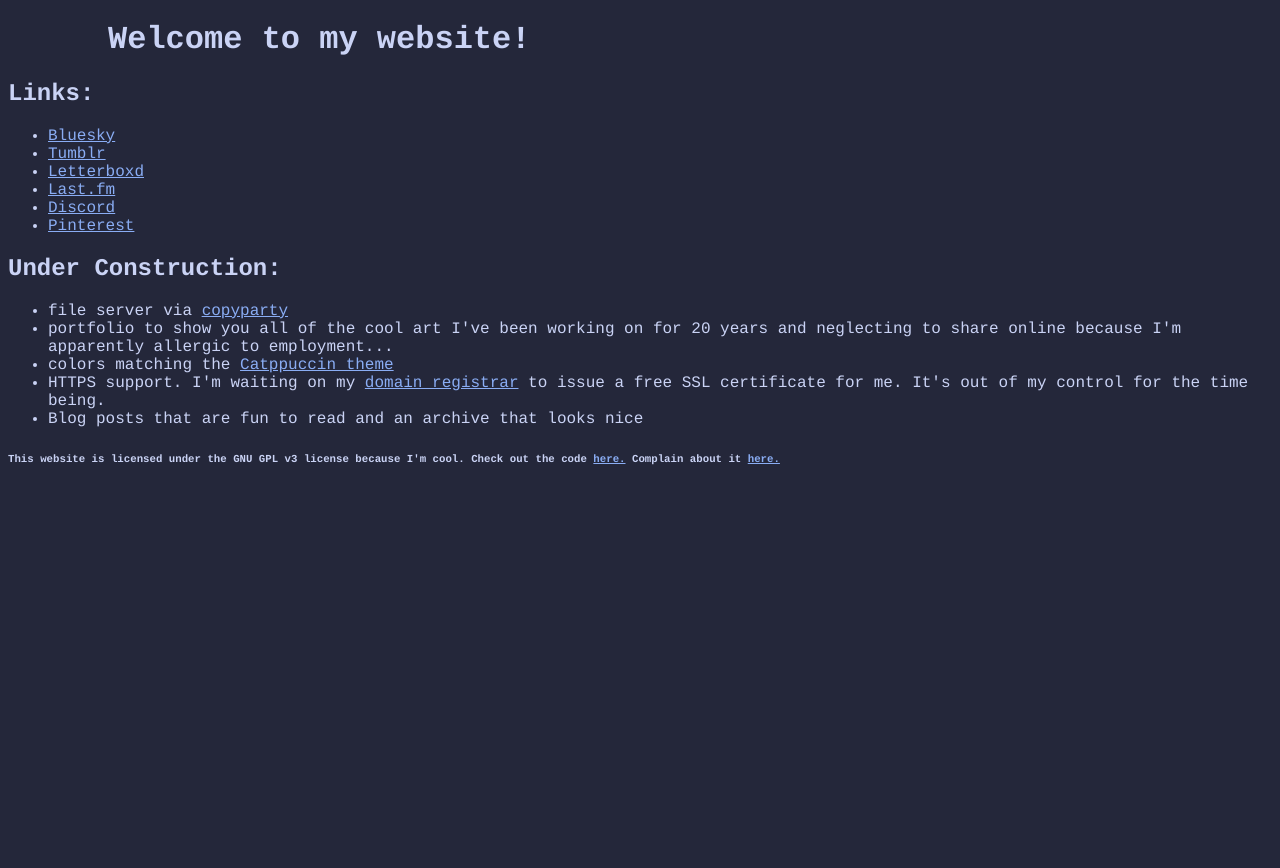
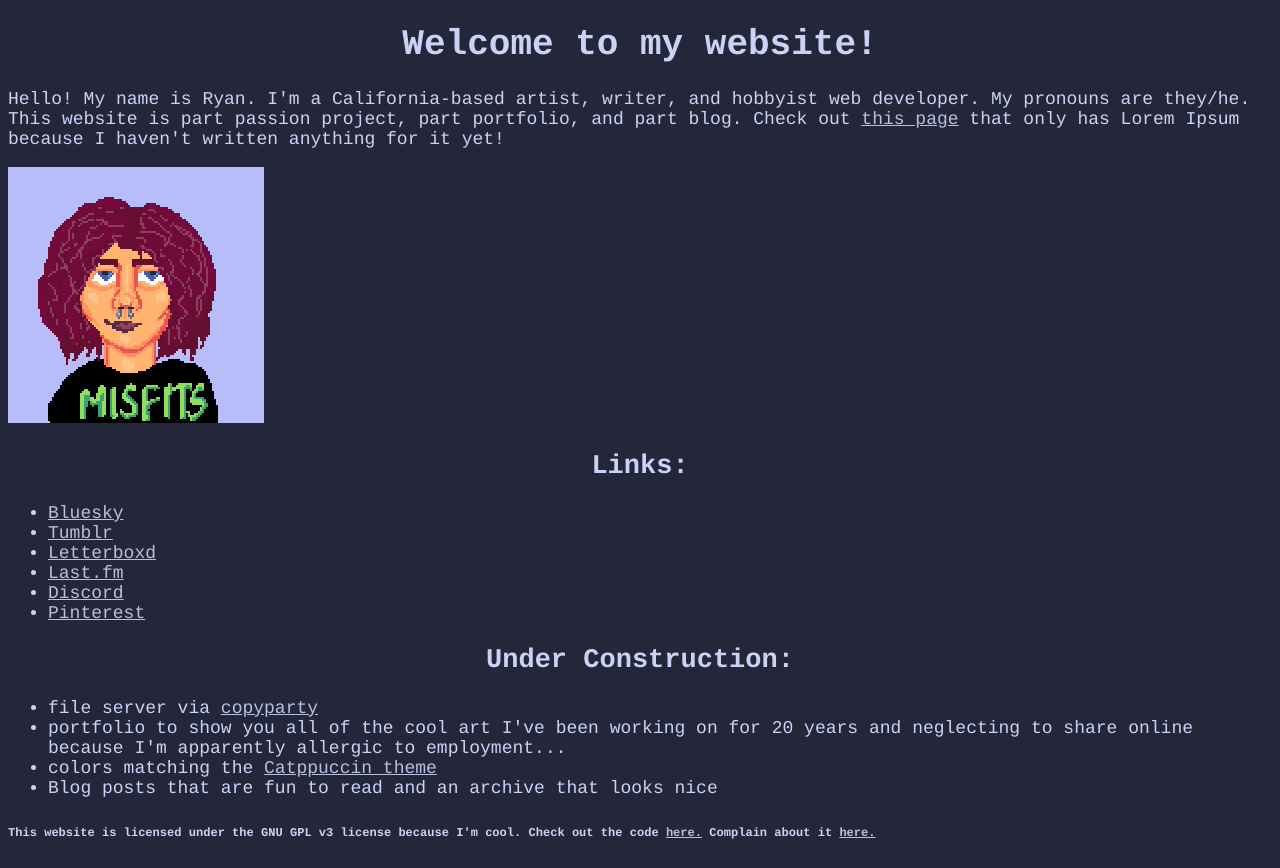
Before and after one commit to anarchohannibalism/anarchohannibalism.github.io, a plain HTML site: page index.html in a window 1280 px wide. Before the commit the page ends 800 px from the top, so only its background shows below. Drawn offline with Linux system fonts and the light colour scheme.

Commit message:
added self portrait, added manifesto placeholder, fiddled with css

```diff
--- a/index.html
+++ b/index.html
@@ -12,9 +12,20 @@
     <link rel="icon" href="/favicon.ico" sizes="32x32">
     <title>anarchohannibalism.xyz</title>
   </head>
+
   <body>
 	  <main>
       <h1>Welcome to my website!</h1>
+      <!--This div will become the center bar/mobile front page in the future-->
+      <div>
+        <p>Hello! My name is Ryan. I'm a California-based artist, writer, and hobbyist web developer. My pronouns are they/he.
+          This website is part passion project, part portfolio, and part blog.
+          Check out <a href="/manifesto.html">this page</a> that only has Lorem Ipsum because I haven't written anything for it yet!
+        </p>
+      </div>
+      <!-- This div will become the left menu bar in the future-->
+      <div>
+      <img src="/Assets/Self portrait.png"/>
             <h2>Links:</h2>
             <ul>
               <li>
@@ -41,9 +52,9 @@
               <li>file server via <a href="https://github.com/9001/copyparty">copyparty</a></li>
               <li>portfolio to show you all of the cool art I've been working on for 20 years and neglecting to share online because I'm apparently allergic to employment...</li>
               <li>colors matching the <a href="https://catppuccin.com">Catppuccin theme</a></li>
-        <li>HTTPS support. I'm waiting on my <a href=https://porkbun.com">domain registrar</a> to issue a free SSL certificate for me. It's out of my control for the time being.</li>
               <li>Blog posts that are fun to read and an archive that looks nice</li>
             </ul>
+      </div>
 	  </main>
   </body>
   <footer>
--- a/styles.css
+++ b/styles.css
@@ -2,13 +2,39 @@ body {
   background-color: #24273a;
   color: #cad3f5;
   font-family: Courier;
+  font-size:large;
 }
 
 a {
-  color: #8aadf4;
+  outline-color: transparent;
+}
+
+a:link {
+  color: #b8c0e0;
+}
+
+a:visited {
+  color: #c6a0f6;
+}
+
+a:focus {
+  text-decoration: none;
+  background: #8087a2;
+}
+
+a:hover {
+  text-decoration: none;
+  background: #363a4f;
+}
+
+a:active {
+  background: #b7bdf8;
+  color: #363a4f;
 }
 
 h1 {
-    margin-left:100px;
-    margin-right:100px;
+    text-align: center;
 }
+h2  {
+  text-align: center;
+}
```
Also changed, not shown: manifesto.html (added, +41 -0 lines), Assets/Self portrait.png (added). Lines whose indentation alone changed are shown as unchanged.
